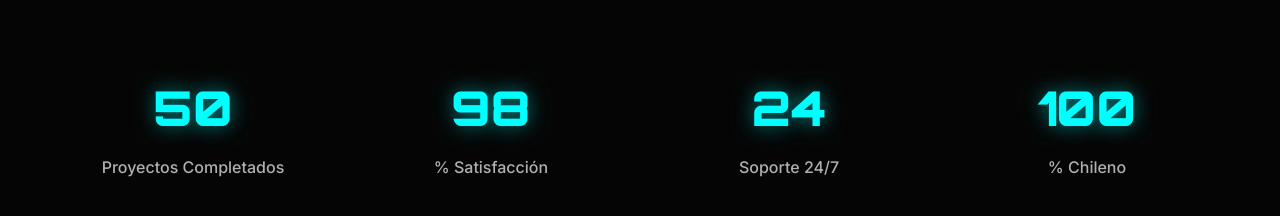
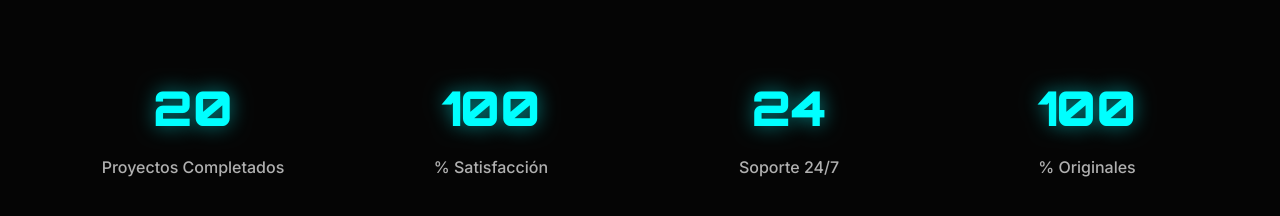
Before and after one commit to BenjaBunster/bunstack-website, a website: page index.html in a window 1280 px wide. Shown: the part 818-1034 px from the top of the page. Drawn offline with nearby package versions, Linux system fonts and the light colour scheme.

Commit message:
Update statistics section with new values and labels

```diff
--- a/index.html
+++ b/index.html
@@ -89,11 +89,11 @@
         <div class="container">
             <div class="stats-grid">
                 <div class="stat-item" data-aos="fade-up">
-                    <div class="stat-number" data-count="50">0</div>
+                    <div class="stat-number" data-count="20">0</div>
                     <div class="stat-label">Proyectos Completados</div>
                 </div>
                 <div class="stat-item" data-aos="fade-up" data-aos-delay="100">
-                    <div class="stat-number" data-count="98">0</div>
+                    <div class="stat-number" data-count="100">0</div>
                     <div class="stat-label">% Satisfacción</div>
                 </div>
                 <div class="stat-item" data-aos="fade-up" data-aos-delay="200">
@@ -102,7 +102,7 @@
                 </div>
                 <div class="stat-item" data-aos="fade-up" data-aos-delay="300">
                     <div class="stat-number" data-count="100">0</div>
-                    <div class="stat-label">% Chileno</div>
+                    <div class="stat-label">% Originales</div>
                 </div>
             </div>
         </div>
```
